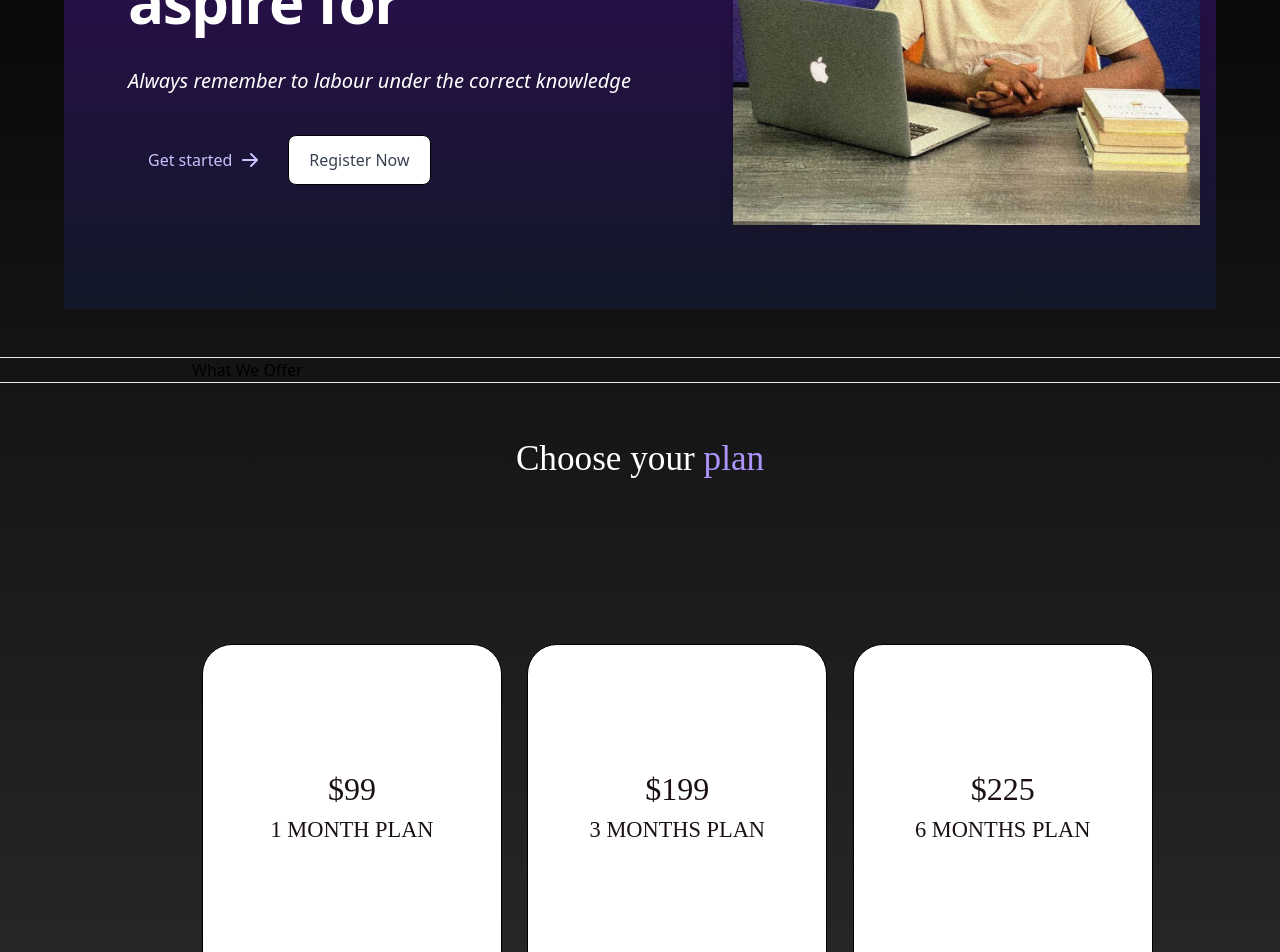
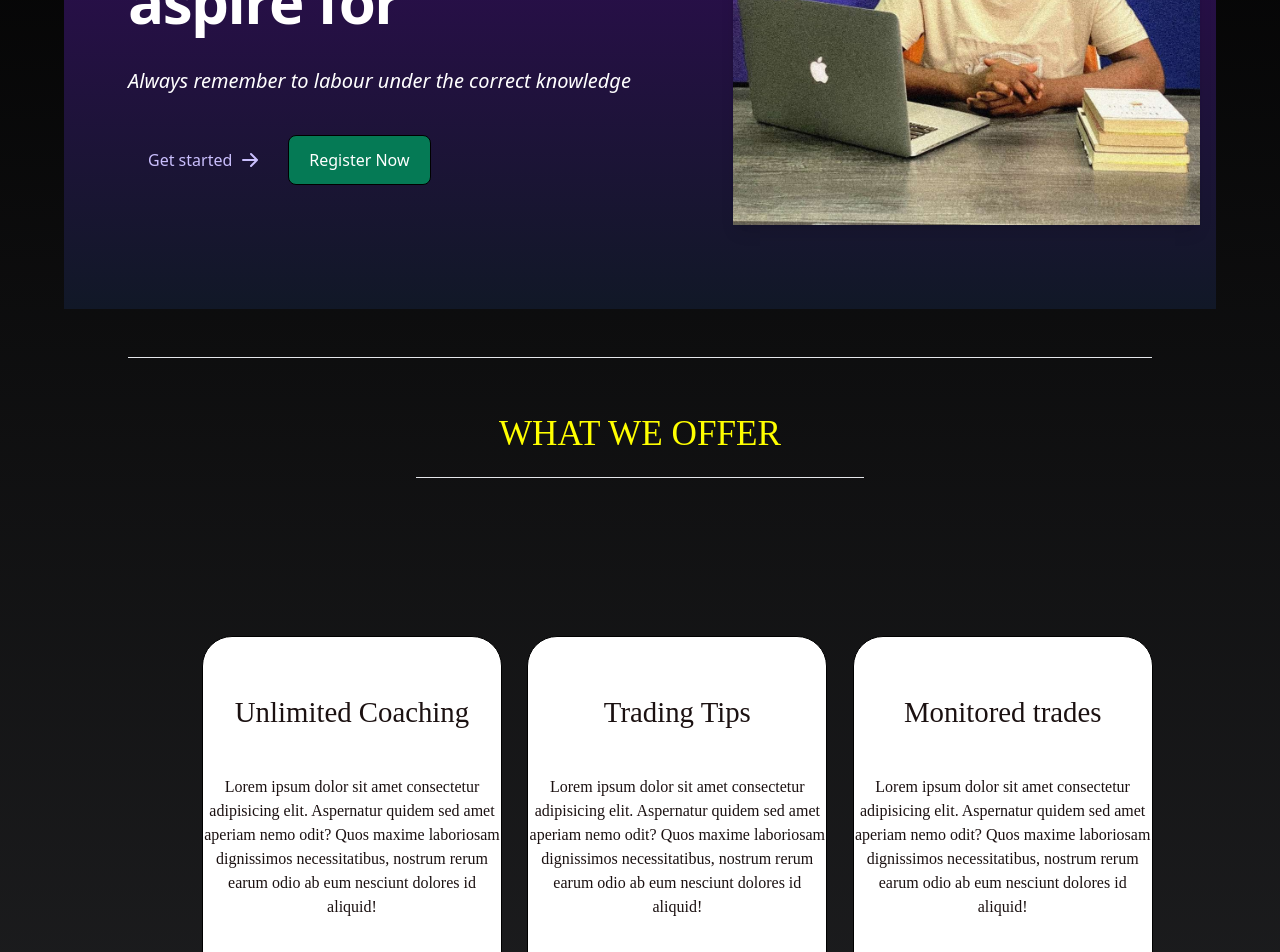
Before and after one commit to Julesezeh/BTI_FRONTEND, a React (Vite) app: page / in a window 1280 px wide. Shown: the part 380-1332 px from the top of the page. Built offline with nearby package versions, Linux system fonts and the light colour scheme.

Commit message:
home component

```diff
--- a/src/pages/home/home.jsx
+++ b/src/pages/home/home.jsx
@@ -1,6 +1,7 @@
 import React from "react";
 import NavBar from "../../components/navbar";
 import Project from "../../components/projects";
+import Benefit from "../../components/benefits";
 import GrainyBG from "../../assets/grainyBG2.jpg"
 
 const CardJson = [
@@ -31,6 +32,8 @@ const CardJson = [
   },
 ];
 
+
+
 const subscriptionPlans = [
   {
     "price": 99,
@@ -49,6 +52,28 @@ const subscriptionPlans = [
     "duration": "1 YEAR"
   }
 ]
+
+const benefits = [
+  {
+    "id":1,
+    "header":"Unlimited Coaching",
+    "benefit":"Lorem ipsum dolor sit amet consectetur adipisicing elit. Aspernatur quidem sed amet aperiam nemo odit? Quos maxime laboriosam dignissimos necessitatibus, nostrum rerum earum odio ab eum nesciunt dolores id aliquid!"
+  },
+  {
+    "id":2,
+    "header":"Trading Tips",
+    "benefit":"Lorem ipsum dolor sit amet consectetur adipisicing elit. Aspernatur quidem sed amet aperiam nemo odit? Quos maxime laboriosam dignissimos necessitatibus, nostrum rerum earum odio ab eum nesciunt dolores id aliquid!"
+  },
+  {
+    "id":3,
+    "header":"Monitored trades",
+    "benefit":"Lorem ipsum dolor sit amet consectetur adipisicing elit. Aspernatur quidem sed amet aperiam nemo odit? Quos maxime laboriosam dignissimos necessitatibus, nostrum rerum earum odio ab eum nesciunt dolores id aliquid!"
+  }
+
+
+]
+
+
 const SkilledLearning = () => {
   return (
     <div className="overflowy-hidden overflow-x-hidden">
@@ -71,7 +96,7 @@ const SkilledLearning = () => {
                 Get started
                 <svg class="w-5 h-5 ml-2 -mr-1" fill="currentColor" viewBox="0 0 20 20" xmlns="http://www.w3.org/2000/svg"><path fill-rule="evenodd" d="M10.293 3.293a1 1 0 011.414 0l6 6a1 1 0 010 1.414l-6 6a1 1 0 01-1.414-1.414L14.586 11H3a1 1 0 110-2h11.586l-4.293-4.293a1 1 0 010-1.414z" clip-rule="evenodd"></path></svg>
             </a>
-            <a href="#" class="inline-flex items-center justify-center px-5 py-3 text-base font-medium text-center bg-white border hover:text-black border-black rounded-lg hover:bg-gray-100 focus:ring-4 focus:ring-gray-100 text-gray-700 dark:border-gray-700 dark:hover:bg-yellow-400 dark:focus:ring-gray-800">
+            <a href="#" class="inline-flex items-center justify-center px-5 py-3 text-base font-medium text-center bg-green-600 border hover:text-black border-black rounded-lg hover:bg-yellow-400 focus:ring-4 focus:ring-gray-100 text-white dark:border-gray-700 dark:hover:bg-yellow-400 dark:focus:ring-gray-800">
                 Register Now
             </a>
         </div>
@@ -95,41 +120,35 @@ const SkilledLearning = () => {
           </div>
         </div>
       </div>
-      <hr/>
+      {/* <hr/>
       <div  className=" h-full w-full md:max-w-[60%] lg:max-w-[70%] xl:max-w-[70%] mx-auto">
         <div>
           <h1>What We Offer</h1>
         </div>
-      </div>
-        <hr />
+      </div> */}
+      <hr style={{width:"80%"}} className="mx-auto"/>
+        <div id="metorshipPlansSection" className="md:max-w-[60%] lg:max-w-[70%] xl:max-w-[70%] mx-auto">
+        <div className="bgimg">
+          <span><h2 style={{textAlign:"center", marginTop:50, color:"yellow", fontSize:"1.1em"}}>WHAT WE OFFER</h2></span>
+          <hr style={{width:"50%"}} className="mx-auto mt-4"/>
+        </div>
+        <div className="pt-56 md:pt-0 grid sm:grid-cols-2 lg:grid-cols-3 gap-20 my-24 lg:my-32 place-items-center sm:place-items-stretch" style={{width:"100%"}}>
+          {
+            benefits.map((data,index)=>{
+              return(
+                <Benefit index={index} header={data.header} benefit={data.benefit}/>
+              );
+            })
+          }
+        </div>
+        </div>
+        <hr style={{width:"80%"}} className="mx-auto"/>
         <div id="metorshipPlansSection" className="md:max-w-[60%] lg:max-w-[70%] xl:max-w-[70%] mx-auto">
         <div className="bgimg">
           <span><h2 style={{textAlign:"center", marginTop:50, color:"white", fontSize:"1.1em"}}>Choose your <span className="text-purple-400">plan</span></h2></span>
+          <hr style={{width:"50%"}} className="mx-auto mt-4"/>
         </div>
         <div className="pt-56 md:pt-0 grid sm:grid-cols-2 lg:grid-cols-3 gap-20 my-24 lg:my-32 place-items-center sm:place-items-stretch" style={{width:"100%"}}>
-          {/* <div className="hover:drop-shadow-2xl w-screen bg-gradient-to-r  from-pink-500 to-red-600 sm:max-w-xs rounded-xl px-10 py-5 text-white text-xl font-extrabold leading-8 shadow-xl">
-            Check out our most popular courses!
-          </div> */}
-          {/* {CardJson.map((data, index) => {
-            return (
-              <div
-                key={index}
-                className="shadow-xl hover:drop-shadow-2xl  bg-white sm:max-w-xs rounded-xl px-5 py-5 flex flex-col gap-4"
-              >
-                <img className="absolute -top-12" src={data.icon} alt="icon" />
-                <h1 className="text-[#13183f] font-extrabold text-xl">
-                  {data.title}
-                </h1>
-                <p className="text-[#83869a] min-h-[80px]">{data.desc}</p>
-                <div>
-                  <button className="text-pink-600 font-extrabold leading-7">
-                    Get Started
-                  </button>
-                </div>
-              </div>
-            );
-          })} */}
-
           {
             subscriptionPlans.map((data,index)=>{
               return(
@@ -139,6 +158,7 @@ const SkilledLearning = () => {
           }
         </div>
         </div>
+
       </div>
       <div className="flex justify-between items-center bg-[#13183f] py-5">
         <div className="px-5 max-w-3xl lg:max-w-5xl xl:max-w-5xl w-full flex justify-between mx-auto">
```
